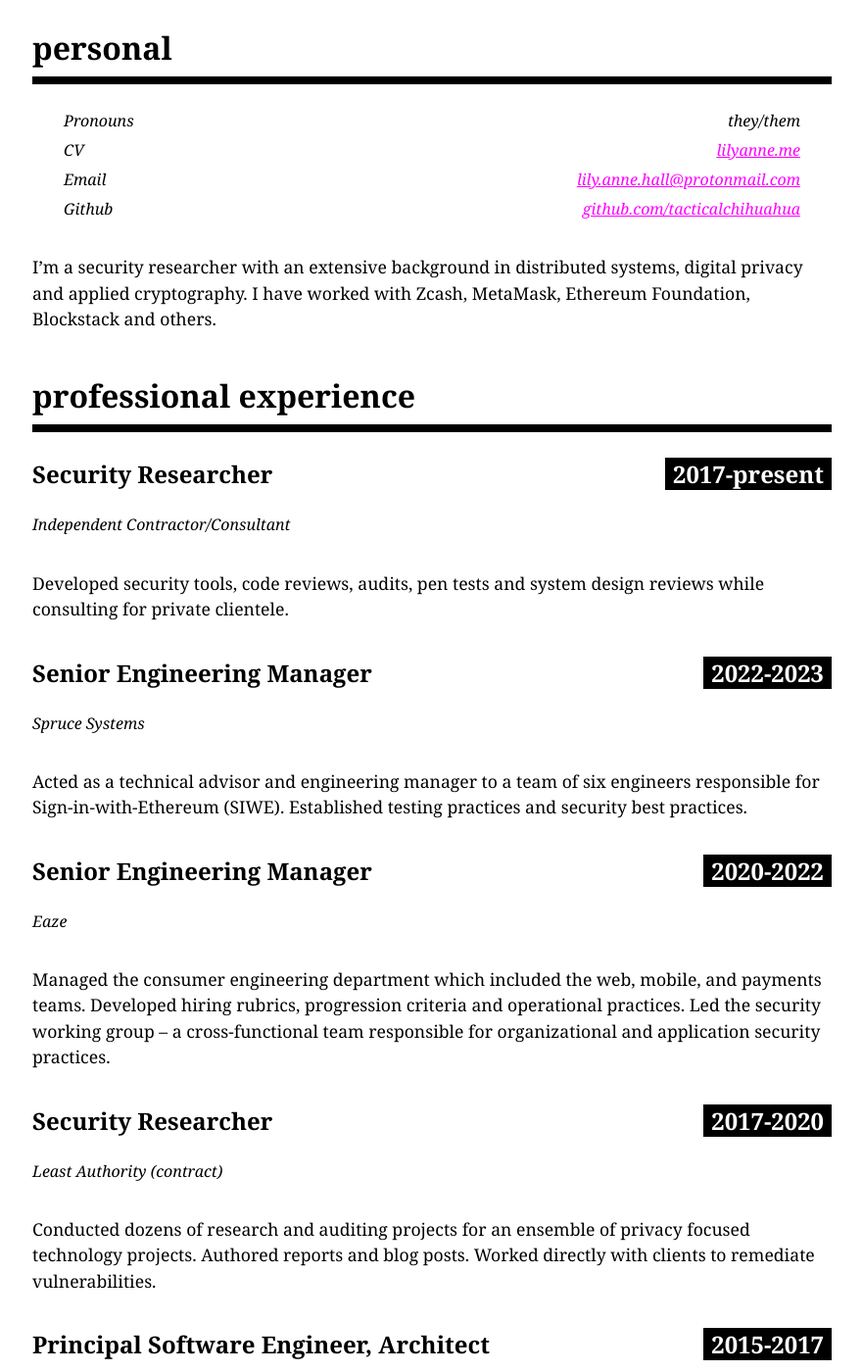
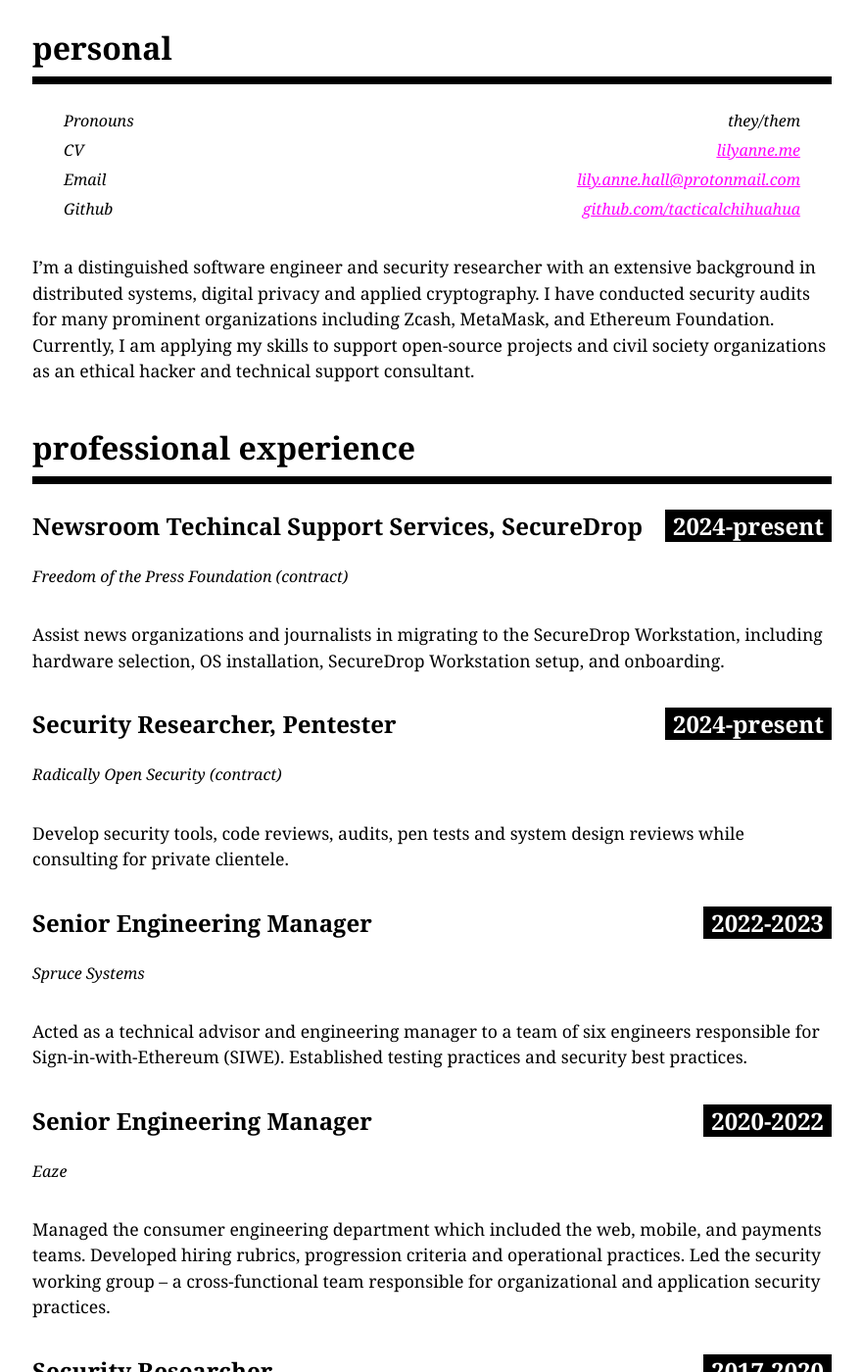
Before and after one commit to 161chihuahuas/cv, a Jekyll site: the page built from index.md, in a window 1280 px wide and 1400 px high, scrolled down 240 px. Shown: the whole window at 98% size, without its empty margins (199-1079 px from the left). Built offline with Jekyll 4.4.1, drawn with Linux system fonts in a browser that asks for light colours; our own code applies the rules of GitHub Pages for plain Markdown files; comment, search, counter and statistics services are not loaded; some of the changed text lies outside the part shown.

Commit message:
update experience with latest notable gigs and update my profile summary

```diff
--- a/index.md
+++ b/index.md
@@ -7,14 +7,19 @@
 ##### Email *[lily.anne.hall@protonmail.com](mailto:lily.anne.hall@protonmail.com)*
 ##### Github *[github.com/tacticalchihuahua](https://github.com/tacticalchihuahua)*
 
-I'm a security researcher with an extensive background in distributed systems, digital privacy and applied cryptography. I have worked with Zcash, MetaMask, Ethereum Foundation, Blockstack and others.
+I'm a distinguished software engineer and security researcher with an extensive background in distributed systems, digital privacy and applied cryptography. I have conducted security audits for many prominent organizations including Zcash, MetaMask, and Ethereum Foundation. Currently, I am applying my skills to support open-source projects and civil society organizations as an ethical hacker and technical support consultant.
 
 ## professional experience
 
-### Security Researcher **2017-present**
-#### Independent Contractor/Consultant
+### Newsroom Techincal Support Services, SecureDrop **2024-present**
+#### Freedom of the Press Foundation (contract)
 
-Developed security tools, code reviews, audits, pen tests and system design reviews while consulting for private clientele.
+Assist news organizations and journalists in migrating to the SecureDrop Workstation, including hardware selection, OS installation, SecureDrop Workstation setup, and onboarding.
+
+### Security Researcher, Pentester **2024-present**
+#### Radically Open Security (contract)
+
+Develop security tools, code reviews, audits, pen tests and system design reviews while consulting for private clientele.
 
 ### Senior Engineering Manager **2022-2023**
 #### Spruce Systems
@@ -29,7 +34,7 @@
 ### Security Researcher **2017-2020**
 #### Least Authority (contract)
 
-Conducted dozens of research and auditing projects for an ensemble of privacy focused technology projects. Authored reports and blog posts. Worked directly with clients to remediate vulnerabilities.
+Conducted dozens of security audits for an ensemble of privacy focused technology projects. Authored reports and blog posts. Worked directly with clients to remediate vulnerabilities.
 
 ### Principal Software Engineer, Architect **2015-2017**
 #### Storj Labs
```
